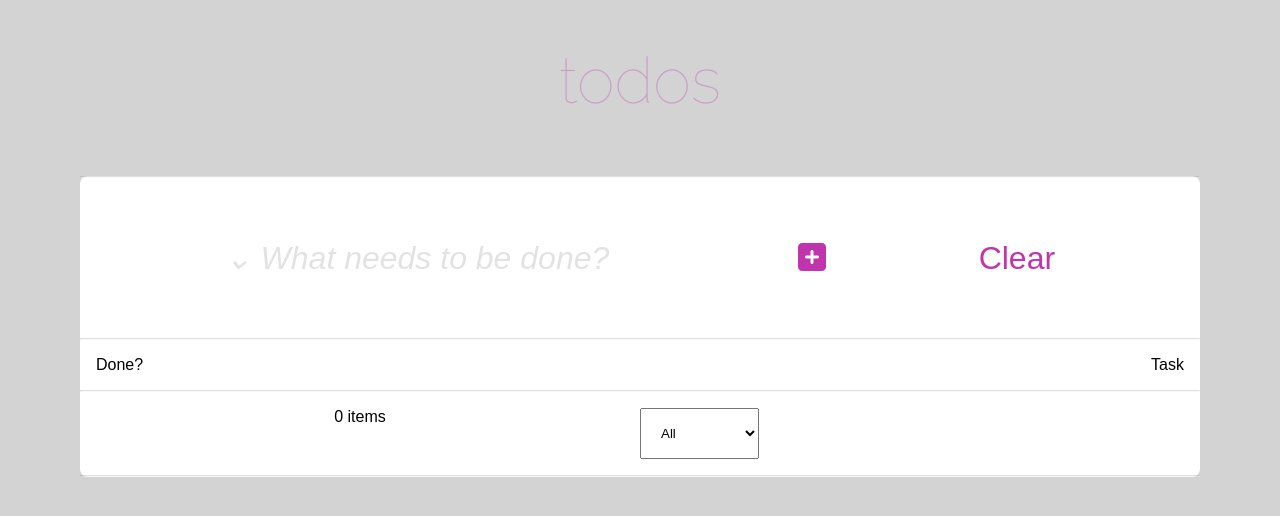
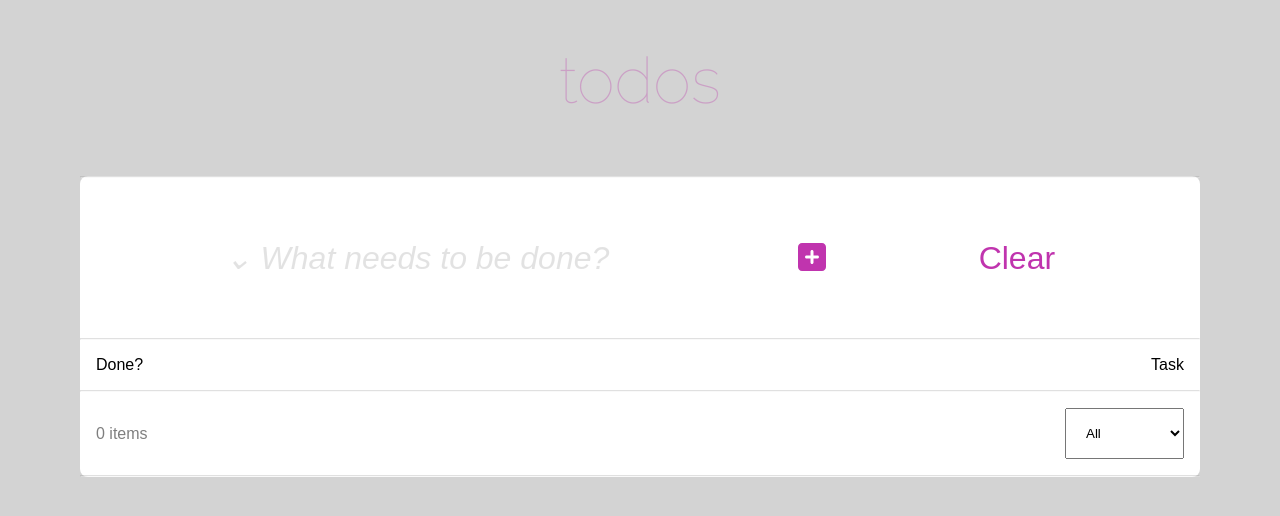
Before and after one commit to KezzouRaphael/hamilton-6-react-intro-KezzouRaphael, a React (Create React App) app: page / in a window 1280 px wide. Shown: the top 516 px of the page. Built offline with nearby package versions, Linux system fonts and the light colour scheme.

Commit message:
Style changes bottom page

```diff
--- a/src/App.scss
+++ b/src/App.scss
@@ -10,8 +10,33 @@ h1{
   font-weight: 100;
   opacity: 0.3;
 }
-input {
+input[type="checkbox"]{
   accent-color: rgba(180, 12, 158, 0.836);
+  -webkit-appearance: none;
+  appearance: none;
+  background-color: #fff;
+  margin: 0;
+  font: inherit;
+  color: lightgray;
+  width: 1.15em;
+  height: 1.15em;
+  border: 0.15em solid lightgray;
+  border-radius: 0.5rem;
+  transform: translateY(-0.075em);
+  display: grid;
+  place-content: center;
+}
+input[type="checkbox"]::before {
+  content: "";
+  width: 0.65em;
+  height: 0.65em;
+  transform: scale(0);
+  transition: 120ms transform ease-in-out;
+  border-radius: 0.5rem;
+  box-shadow: inset 1em 1em rgba(180, 12, 158, 0.836);
+}
+input[type="checkbox"]:checked::before {
+  transform: scale(1);
 }
 .App{
   background-color:white;
@@ -68,7 +93,9 @@ form button:hover {
   align-items: center;
   transition: all 1s ease;
   &-counter {
-    text-align: center;
+    place-self: center left;
+    padding: 1rem;
+    opacity: 0.5;
   }
   &-container {
     width: -moz-available;
@@ -87,7 +114,10 @@ form button:hover {
     }
   }
 }
-
+.select{
+  place-self: center right;
+  padding: 1rem;
+}
 .todo li {
   flex: 1;
 }
@@ -126,8 +156,6 @@ form button:hover {
   display: grid;
   grid-template-rows: 1fr;
   grid-template-columns: repeat(2,1fr);
-  padding-top: 1rem;
-  padding-bottom: 1rem;
 }
 // /* Arrow */
 // .select::after {
--- a/src/Components/Todo.js
+++ b/src/Components/Todo.js
@@ -31,7 +31,7 @@ const Todo = ({todo,setTodos,todos,status,setFilteredTodos})=>{
   return(
     <div className={`todo-item-container ${todo.completed ? "completed" : ""} `}>
       <input type = "checkbox" checked = {todo.completed} onChange = {todoClickHandler}/>
-      <p> {todo.text} </p>
+      <p > {todo.text} </p>
     </div>
   );
 };
```
